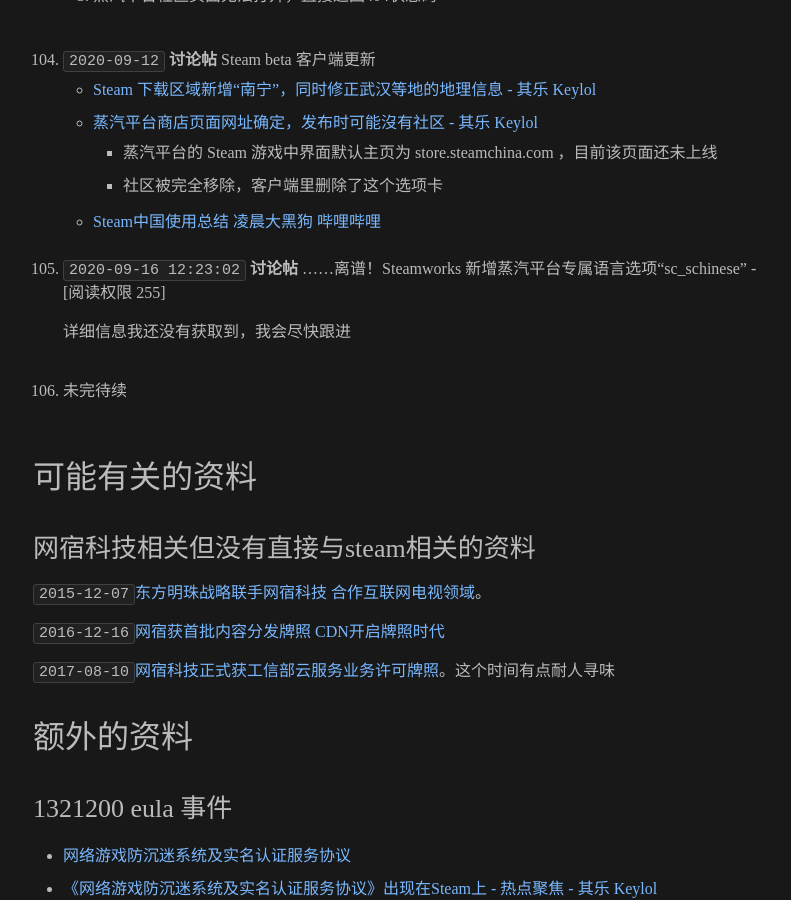
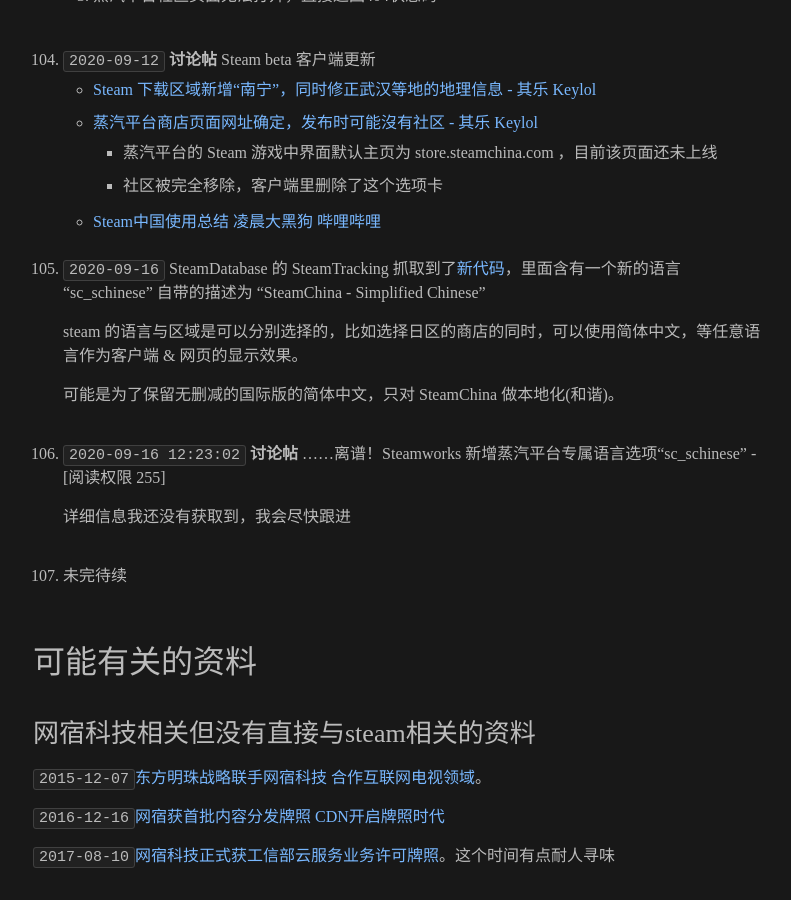
Before and after one commit to gledos/gledos.github.io, a Jekyll site: the page built from _posts/2018-07-12-wegame-steam.markdown, in a window 1280 px wide and 900 px high, scrolled down 16103 px. Shown: the whole window, without its empty margins (237-1028 px from the left). Built offline with Jekyll 4.4.1, drawn with Linux system fonts in a browser that asks for light colours.

Commit message:
补充上了 sc_schinese 的来源为SteamDatabase 的 SteamTracking

```diff
--- a/_posts/2018-07-12-wegame-steam.markdown
+++ b/_posts/2018-07-12-wegame-steam.markdown
@@ -503,11 +503,17 @@
             + 社区被完全移除，客户端里删除了这个选项卡
         + [Steam中国使用总结 凌晨大黑狗 哔哩哔哩](https://archive.vn/hDJfM "https://www.bilibili.com/video/BV1KT4y1A7Ma")
 
-105. `2020-09-16 12:23:02` **讨论帖** ……离谱！Steamworks 新增蒸汽平台专属语言选项“sc_schinese” - [阅读权限 255]
+105. `2020-09-16` SteamDatabase 的 SteamTracking 抓取到了[新代码](https://web.archive.org/web/20200919053038/https://github.com/SteamDatabase/SteamTracking/blob/53466cd4589225b5a0bec1ef29e83ca5fcbd8712/partner.steamgames.com/public/javascript/game_admin.js)，里面含有一个新的语言 "sc_schinese" 自带的描述为 "SteamChina - Simplified Chinese"
+
+        steam 的语言与区域是可以分别选择的，比如选择日区的商店的同时，可以使用简体中文，等任意语言作为客户端 & 网页的显示效果。
+
+        可能是为了保留无删减的国际版的简体中文，只对 SteamChina 做本地化(和谐)。
+
+106. `2020-09-16 12:23:02` **讨论帖** ……离谱！Steamworks 新增蒸汽平台专属语言选项“sc_schinese” - [阅读权限 255]
 
         详细信息我还没有获取到，我会尽快跟进
 
-106. 未完待续
+107. 未完待续
 
 <!-- [这是真的吗 NGA玩家社区](https://archive.vn/rgmOt) 在隔壁群友看到的，如果是真的话，那?死也不会用的
     steam中国、WAC反作弊 -->
```
Also changed, not shown: img/steam/waterfox_nS5yXCascv.png (added), 1 other file.
